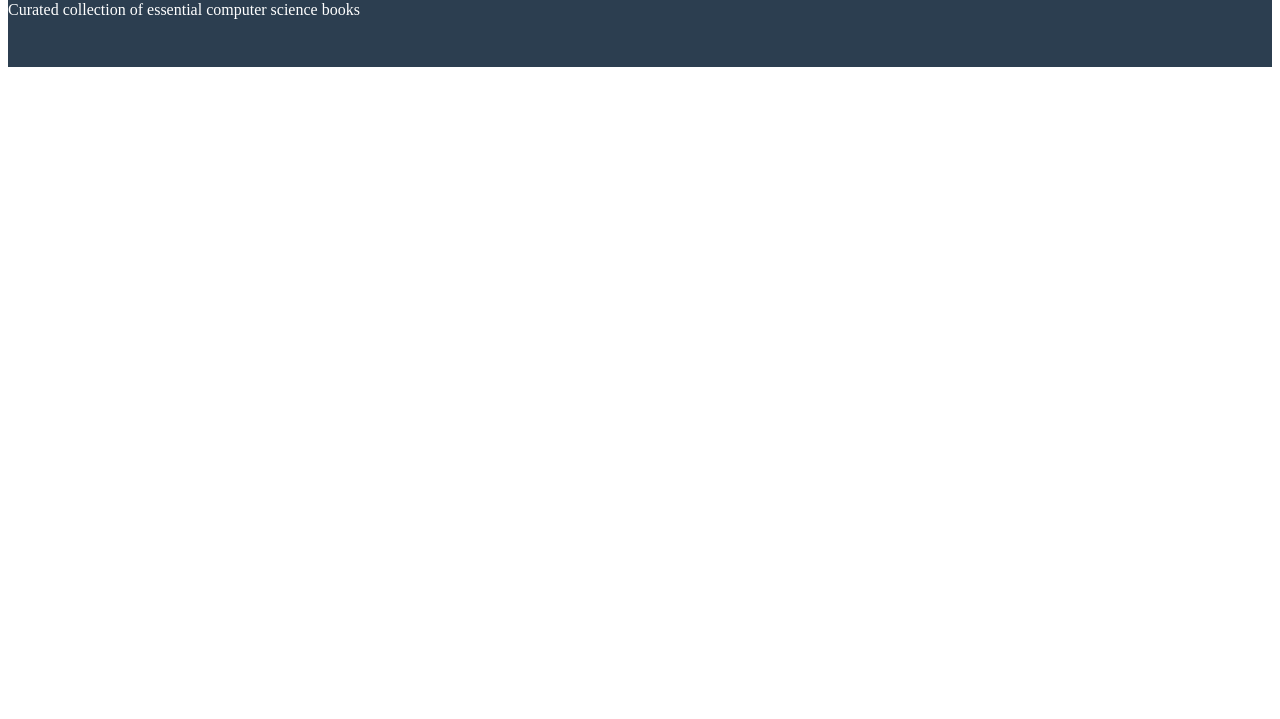
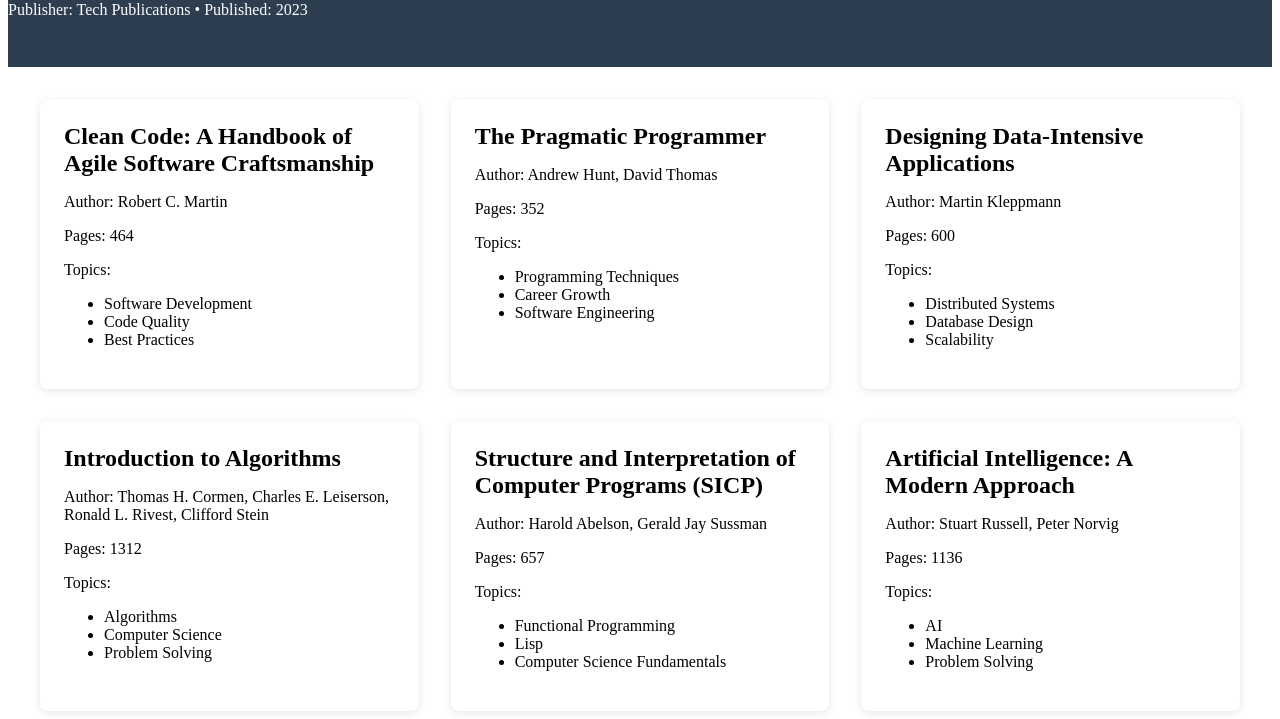
Before and after one commit to cnGRT/4.1, a plain HTML site: page index.html in a window 1280 px wide. Shown: the part 145-864 px from the top of the page. Before the commit the page ends 800 px from the top, so only its background shows below. Drawn offline with Linux system fonts and the light colour scheme.

Commit message:
Update index.html

```diff
--- a/index.html
+++ b/index.html
@@ -3,74 +3,69 @@
 <head>
   <meta charset="UTF-8">
   <meta name="viewport" content="width=device-width, initial-scale=1.0">
-    <title>Grant's Computer Bookstore</title>
+  <title>GRANT Computer Books</title>
   <link rel="stylesheet" href="style2.css">
 </head>
 <body>
     <header class="header">
       <div class="container">
-            <h1 id="collection-title">Must-Read Computer Books</h1>
+        <h1 id="collection-title">GRANT Bookstore</h1>
         <p id="collection-meta"></p>
       </div>
     </header>
-
     <main class="container">
         <section id="books-container" class="books-grid"></section>
       </main>
+      <script> async function populateBooks() {
+        const requestURL = "books.json"
 
-    <script>
-    async function populateBooks() {
-        const requestURL = "https://raw.githubusercontent.com/cnGRT/4.1/refs/heads/main/books.json";
         const response = await fetch(requestURL);
         const bookCollection = await response.json();
+
         populateHeader(bookCollection);
         populateBooksList(bookCollection);
       }
-
       function populateHeader(obj) {
         const header = document.querySelector("header");
         const myH1 = document.createElement("h1");
-        myH1.textContent = "Grant's Book Collection";
+        myH1.textContent = obj.collectionName;
         header.appendChild(myH1);
 
         const myPara = document.createElement("p");
-        myPara.textContent = `Curated collection of essential computer science books`;
+        myPara.textContent = `Publisher: ${obj.publisher} • Published:
+      ${obj.yearPublished}`;
         header.appendChild(myPara);
       }
-
       function populateBooksList(obj) {
       const section = document.querySelector("section");
+      const books = obj.books;
 
-        obj.forEach(book => {
-            const article = document.createElement("article");
+      for (const book of books) {
+    const myArticle = document.createElement("article");
+    const myH2 = document.createElement("h2");
+    const myPara1 = document.createElement("p");
+    const myPara2 = document.createElement("p");
+    const myPara3 = document.createElement("p");
+    const myList = document.createElement("ul");
 
-            const title = document.createElement("h2");
-            title.textContent = book.title;
-
-            const author = document.createElement("p");
-            author.textContent = `Author: ${book.author}`;
-
-            const description = document.createElement("p");
-            description.textContent = book.description;
-
-            const price = document.createElement("p");
-            price.classList.add("price");
-            price.textContent = `Price: $${book.price}`;
-
-            const publisher = document.createElement("p");
-            publisher.textContent = `Publisher: ${book.publisher}`;
-
-            article.appendChild(title);
-            article.appendChild(author);
-            article.appendChild(description);
-            article.appendChild(price);
-            article.appendChild(publisher);
-
-            section.appendChild(article);
-        });
+    myH2.textContent = book.title;
+    myPara1.textContent = `Author: ${book.author}`;
+    myPara2.textContent = `Pages: ${book.pages}`;
+    myPara3.textContent = "Topics:";
+    const topics = book.topics;
+    for (const topic of topics) {
+      const listItem = document.createElement("li");
+      listItem.textContent = topic;
+      myList.appendChild(listItem);
     }
 
-    populateBooks();
-    </script>
-</body>
-</html>
+    myArticle.appendChild(myH2);
+    myArticle.appendChild(myPara1);
+    myArticle.appendChild(myPara2);
+    myArticle.appendChild(myPara3);
+    myArticle.appendChild(myList);
+
+    section.appendChild(myArticle);
+  }
+}
+populateBooks(); </script>
```
Lines whose indentation alone changed are shown as unchanged.
